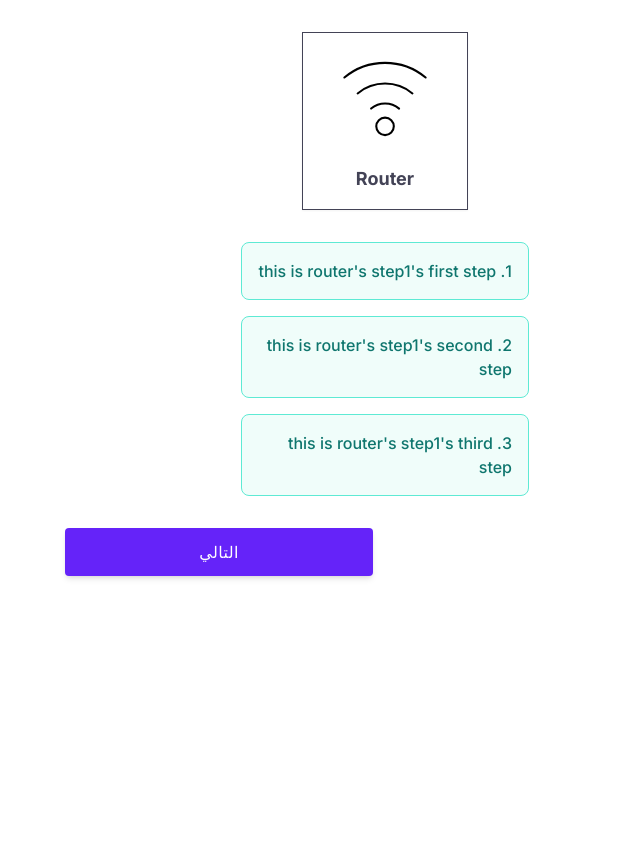
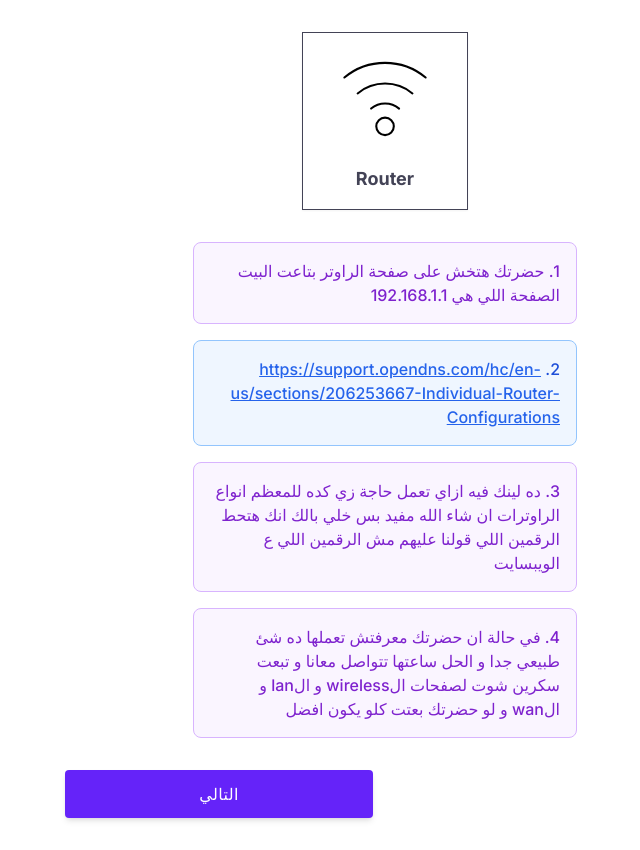
Before and after one commit to ahmed-elbehairy7/ainaa-web, a Next.js app: page /gen1/setupguide/router/step1 in a window 1280 px wide. Shown: the whole page, without its empty margins (255-895 px from the left). Before the commit the page ends 800 px from the top, so only its background shows below. Built offline with nearby package versions, Linux system fonts and the light colour scheme.

Commit message:
add steps and iframe

```diff
--- a/app/[gen]/setupguide/[device]/[step]/page.tsx
+++ b/app/[gen]/setupguide/[device]/[step]/page.tsx
@@ -5,7 +5,6 @@ import { deviceName } from "@/app/[gen]/genData";
 import Image from "next/image";
 import Link from "next/link";
 import DeviceCard from "@/app/components/DeviceCard";
-
 
 const StepPage = ({
   params,
@@ -22,15 +21,35 @@ const StepPage = ({
       dir="rtl"
     >
       <DeviceCard {...{ device: params.device, gen: params.gen }} />
-      <ol className="space-y-4 w-72">
+      <ol className="space-y-4 w-72 md:w-96">
         {substeps.map((step, i) =>
-          step.type == "text" ? (
+          step.type == "link" ? (
             <li key={i}>
               <div
-                className="w-full p-4 text-teal-700 border border-teal-300 rounded-lg bg-teal-50"
+                className="w-full p-2 md:p-4 text-blue-700 border border-blue-300 rounded-lg bg-blue-50"
                 role="alert"
               >
-                <div className="flex items-center justify-between">
+                <div className="flex items-center justify-center">
+                  <span className="sr-only">User info</span>
+                  <h3 className="font-medium">
+                    {i + 1}.{" "}
+                    <a
+                      href={step.data}
+                      className="underline text-blue-600 hover:text-blue-800 visited:text-purple-600"
+                    >
+                      {step.data}
+                    </a>
+                  </h3>
+                </div>
+              </div>
+            </li>
+          ) : step.type == "text" ? (
+            <li key={i}>
+              <div
+                className="w-full p-2 md:p-4 text-purple-700 border border-purple-300 rounded-lg bg-purple-50"
+                role="alert"
+              >
+                <div className="flex items-center justify-start">
                   <span className="sr-only">User info</span>
                   <h3 className="font-medium">
                     {i + 1}. {step.data}
--- a/app/[gen]/setupguide/[device]/[step]/stepData.ts
+++ b/app/[gen]/setupguide/[device]/[step]/stepData.ts
@@ -9,43 +9,79 @@ const stepData: { gen1: deviceSteps } = {
     router: {
       step1: [
         {
-					data: "this is router's step1's first step",
+          data: "حضرتك هتخش على صفحة الراوتر بتاعت البيت الصفحة اللي هي 192.168.1.1",
           type: "text",
         },
         {
-					data: "this is router's step1's second step",
+          data: `https://support.opendns.com/hc/en-us/sections/206253667-Individual-Router-Configurations`,
+          type: "link",
+        },
+        {
+          data: `
+          ده لينك فيه ازاي تعمل حاجة زي كده للمعظم انواع الراوترات ان شاء الله مفيد بس خلي بالك انك هتحط الرقمين اللي قولنا عليهم مش الرقمين اللي ع الويبسايت`,
           type: "text",
         },
         {
-					data: "this is router's step1's third step",
+          data: "في حالة ان حضرتك معرفتش تعملها ده شئ طبيعي جدا و الحل ساعتها تتواصل معانا و تبعت سكرين شوت لصفحات الwireless و الlan و الwan و لو حضرتك بعتت كلو يكون افضل",
           type: "text",
         },
       ],
       step2: [
         {
-					data: "this is router's step2's first step",
+          data: `:حط فيها الرقمين دول على طول بإذن الله`,
           type: "text",
         },
         {
-					data: "this is router's step2's second step",
+          data: "primary dns: 157.241.6.180",
           type: "text",
         },
         {
-					data: "this is router's step2's third step",
+          data: "secondary dns: 157.241.47.209",
+          type: "text",
+        },
+        {
+          data: "بعد كده ان شاء الله ترستر الراوتر و ياريت تقفل التليفون و تفتحه تاني عشان مرت علينا حالات مشتغلش إلا كده",
           type: "text",
         },
       ],
-			step3: [
+    },
+    android: {
+      step1: [
         {
-					data: "this is router's step3's first step",
+          data: "أول حاجة ان شاء الله هتخش على الإعدادات",
           type: "text",
         },
         {
-					data: "this is router's step3's second step",
+          data: "هتبحث عن 'private dns' او 'نظام أسماء النطاقات الخاصة",
           type: "text",
         },
         {
-					data: "this is router's step3's third step",
+          data: "لو مش لاقيهم في البحث ممكن تلاقيهم جوا 'الاتصال و المشاركة' او 'connection and sharing'",
+          type: "text",
+        },
+        {
+          data: "لو لسه مش لاقيهم يبقى دور في اعدادات الشبكات او الواي فاي",
+          type: "text",
+        },
+      ],
+      step2: [
+        {
+          data: "بعد ما تلاقيها ان شاء الله هتدوس عليها و تختار 'اختيار مضيف مزد نظام أسماء النطاقات الخاصة' او 'privare dns provider hostname'",
+          type: "text",
+        },
+        {
+          data: `لو عايز حماية عالية هتكتب ده
+
+          high-dns.mafazaa.com`,
+          type: "text",
+        },
+        {
+          data: `لو عايز حماية منخفضة هتكتب ده
+low-dns.mafazaa.com`,
+          type: "text",
+        },
+        {
+          data: `و ان شاء الله يشتغل معاك في كل الحالات بإذن الله و لو واجهتك اي مشاكل ممكن ان شاء الله تتواصل معنا`,
           type: "text",
         },
       ],
@@ -53,73 +89,69 @@ const stepData: { gen1: deviceSteps } = {
     windows: {
       step1: [
         {
-					data: "this is windows' step1's first step",
+          data: "أول حاجة هتدوس زرار الويندوز اللي على الكيبورد",
           type: "text",
         },
         {
-					data: "this is windows' step1's second step",
+          data: "هتكتب cmd",
           type: "text",
         },
         {
-					data: "this is windows' step1's third step",
+          data: "هتدوس right click عليه و تختار open as administrator",
           type: "text",
         },
       ],
       step2: [
         {
-					data: "this is windows' step2's first step",
+          data: `\nهتكتب اول حاجة :
+
+
+          \n etsh interface ip show interfaces`,
           type: "text",
         },
         {
-					data: "this is windows' step2's second step",
+          data: `هتلاقي جدول ظهرلك، احنا ان شاء الله مش محتاجين منه غير خانة الname... المفروض ان شاء الله اللي هنحتاجهم Wi-Fi و Ethernet و ممكن تلاقي عندك كذا واحدة و غالبا هيكونو مترقمين`,
           type: "text",
         },
         {
-					data: "this is windows' step2's third step",
+          data: `الخطوات الجاية دي هتعملها ان شاء الله لكل interface بتستعملها و في الغالب هتلاقي جمب اسمها ف الجدول connected لو انت متصل بيها
+كل ما تلاقي كلمة 'interface' بين قوسين بالشكل ده { interface } في الكلام الجاي هتستبدلها بإسم الinterface بتاعتك و تكتبها بين بين (") زي كده مثلا: "Wi-Fi"`,
           type: "text",
         },
       ],
       step3: [
         {
-					data: "this is windows' step3's first step",
+          data: `هتستبدل primary_dns بالprimary dns الخاص بمحتوى الحماية اللي انت مختاره و نفس الكلام على الsecondary`,
           type: "text",
         },
         {
-					data: "this is windows' step3's second step",
+          data: `netsh interface ip set dns {interface} static {primary_dns}`,
           type: "text",
         },
         {
-					data: "this is windows' step3's third step",
+          data: `netsh interface ip  add dns name={interface} {secondary_dns} index=2`,
+          type: "text",
+        },
+        {
+          data: `المفروض الأمرين دول بعد ماتكتبهم ميحصلش حاجة! في حالة انه كتبلك كلام كتير كده ف ده معناه ان في حاجة اتكتبت غلط و هتحتاج تعيد من الأول`,
           type: "text",
         },
       ],
-		},
-		android: {
-			step1: [
+      step4: [
         {
-					data: "this is android's step1's first step",
+          data: `المفروض الأمرين دول بعد ماتكتبهم ميحصلش حاجة! في حالة انه كتبلك كلام كتير كده ف ده معناه ان في حاجة اتكتبت غلط و هتحتاج تعيد من الأول`,
           type: "text",
         },
         {
-					data: "this is android's step1's second step",
+          data: `ipconfig /flushdns`,
           type: "text",
         },
         {
-					data: "this is android's step1's third step",
-					type: "text",
-				},
-			],
-			step2: [
-				{
-					data: "this is android's step2's first step",
+          data: `المفروض كده ان شاء الله اشتغل لو كتبت كل حاجة صح، ممكن تختبره بالأمر الآتي netsh interface ip show dns`,
           type: "text",
         },
         {
-					data: "this is android's step2's second step",
-					type: "text",
-				},
-				{
-					data: "this is android's step2's third step",
+          data: `المفروض يظهرلك الdns اللي معمول لكل interface ف شوف الinterfaces اللي عملتها و اتأكد ان عنواين السيرفر موجودة صح`,
           type: "text",
         },
       ],
@@ -150,6 +182,6 @@ export type Steps = {
 };
 
 export type Step = {
-	type: "text" | "screenshot";
+  type: "text" | "screenshot " | "link";
   data: string;
 };
--- a/app/[gen]/setupguide/[device]/page.tsx
+++ b/app/[gen]/setupguide/[device]/page.tsx
@@ -12,11 +12,12 @@ function Page({ params }: { params: { device: deviceName; gen: genName } }) {
     <div className="flex flex-col items-center justify-center my-8 gap-8 ">
       <CardDevice {...params} />
       {/* <div className="w-full "><Steps activeGen={params.gen} /></div> */}
-      <div className="flex justify-center items-center w-full h-full">
+      <div className="flex justify-center items-center">
         <iframe
+          src="https://player.vimeo.com/video/1003172023?badge=0&amp;autopause=0&amp;player_id=0&amp;app_id=58479"
+          allow="autoplay; fullscreen; picture-in-picture; clipboard-write"
           id="player"
-          className=" w-fit h-fit "
-          src="https://www.youtube.com/embed/tUL52ecE508"
+          className="w-full md:w-[500px] lg:w-[750px] h-full md:h-72 lg:h-96 "
           title="YouTube video player"
           allowFullScreen
         ></iframe>
```
Lines whose indentation alone changed are shown as unchanged.
